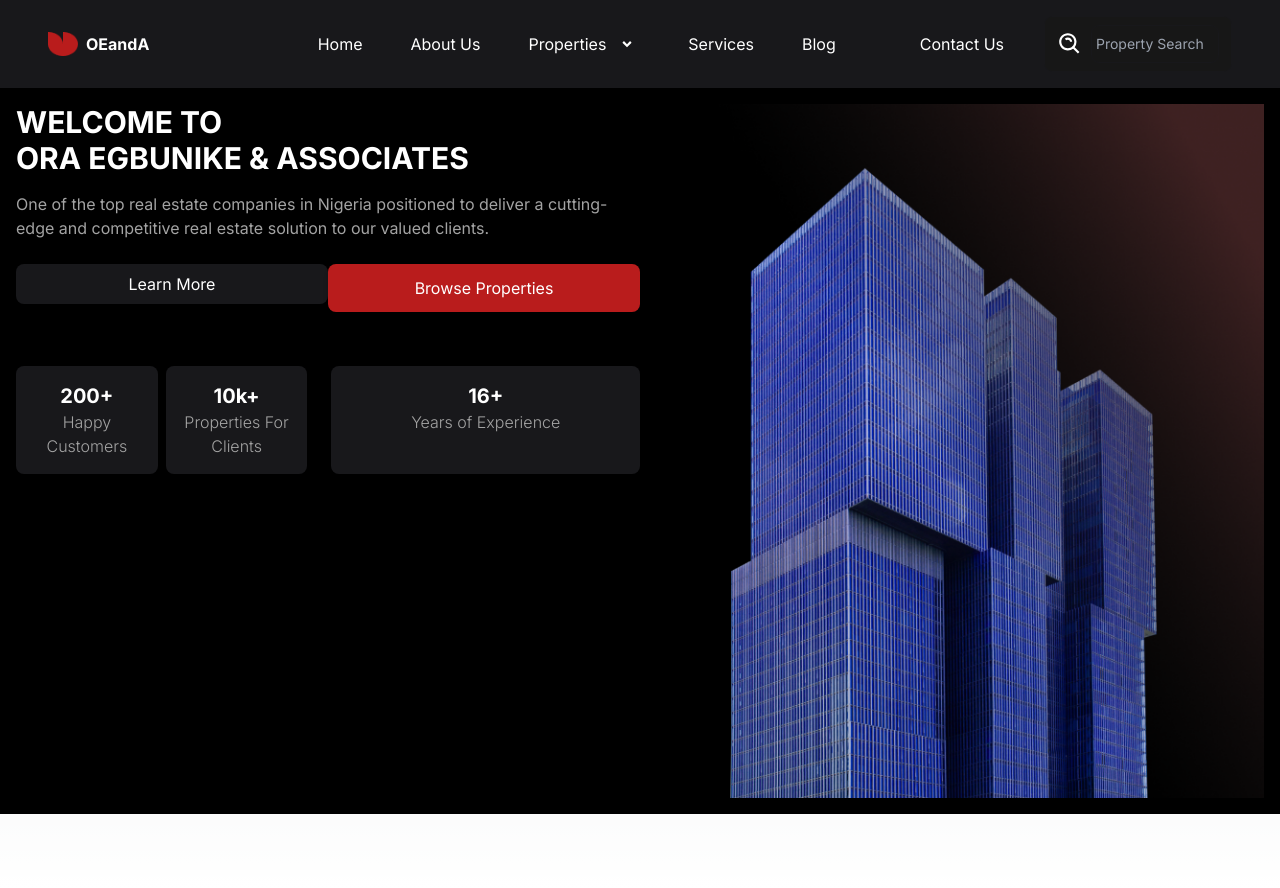
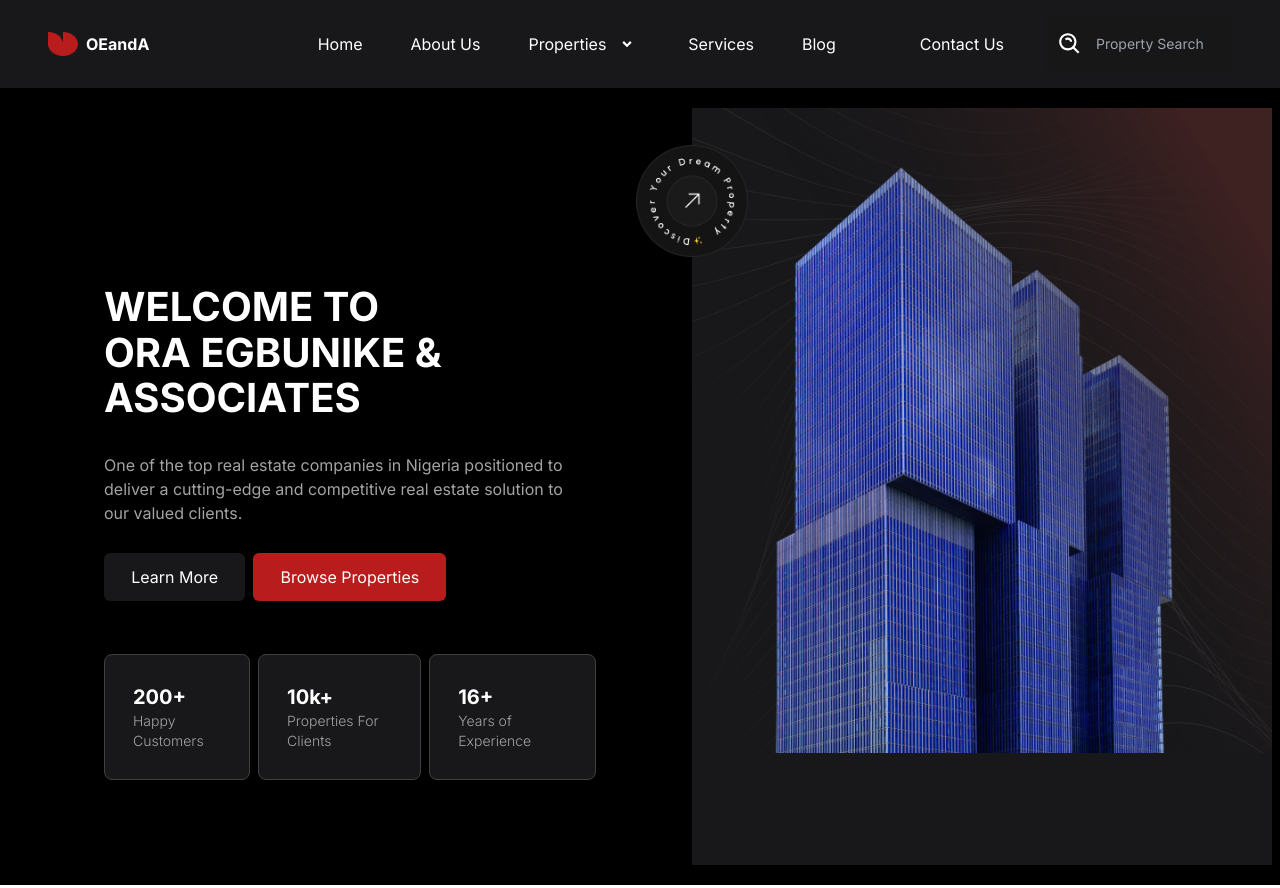
Before and after one commit to Mplanner12/OEandA-RealEstate, a Next.js app: page / in a window 1280 px wide. Built offline with nearby package versions, Linux system fonts and the light colour scheme.

Commit message:
hero Desktop

```diff
--- a/src/app/Components/Header.tsx
+++ b/src/app/Components/Header.tsx
@@ -33,21 +33,7 @@ const Header: React.FC = () => {
           <span className="font-bold">OEandA</span>
         </div>
         <button onClick={toggleMenu} className="text-white">
-          {/* <svg
-            xmlns="http://www.w3.org/2000/svg"
-            className="h-6 w-6"
-            fill="none"
-            viewBox="0 0 24 24"
-            stroke="currentColor"
-            strokeWidth={2}
-          >
-            <path
-              strokeLinecap="round"
-              strokeLinejoin="round"
-              d="M4 6h16M4 12h16m-7 6h7"
-            />
-          </svg> */}
-          <HiMiniBars3BottomRight />
+          <HiMiniBars3BottomRight size={23} />
         </button>
       </div>
 
--- a/src/app/Components/Hero.tsx
+++ b/src/app/Components/Hero.tsx
@@ -4,74 +4,91 @@ import React from "react";
 
 const Hero: React.FC = () => {
   return (
-    <div className="bg-black text-white p-6 sm:p-4 flex flex-col md:flex-row-reverse items-center sm:items-start justify-between">
+    <div className="lg:w-full bg-black text-white md:p-5 xl:px-2 p-4 md:pr-0 flex flex-col md:flex-row-reverse items-center sm:items-start justify-between">
       {/* <!-- Image --> */}
-      <div className="hidden lg:flex w-full h-full justify-center">
-        <img
-          src="/building.png"
-          alt="Building Image"
-          className="max-w-full h-full object-cover object-center"
-        />
+      <div className="bg-zinc-900 w-full h-full lg:flex lg:flex-col hidden justify-center">
+        <div className="bg-[url('/gradientbg.png')] bg-cover hidden lg:flex w-full h-full justify-center">
+          <img
+            src="/building.png"
+            alt="Building Image"
+            className="w-full h-full object-cover object-center"
+          />
+        </div>
+        <div className="hidden lg:flex w-full md:w-fit h-full z-20 relative lg:top-[-34rem] xl:top-[-38rem] 2xl:top-[-46rem] left-[-3.5rem]">
+          <Image
+            width={200}
+            height={100}
+            src="/circleContainer.png"
+            alt="Circle Container"
+            className="w-[7rem] h-fit object-cover object-center"
+          />
+        </div>
       </div>
       <div className="w-full h-full flex-col lg:hidden justify-center">
-        <div className="w-full h-full">
+        <div className="bg-[url('/gradientbg.png')] w-full h-full">
           <Image
             width={300}
             height={300}
             src="/buildingsm.png"
             alt="Building Image"
-            className="w-full h-full object-cover object-center"
+            className="bg-zinc-900 w-full h-full object-cover object-center"
           />
         </div>
-        <div className="w-full h-full z-20 relative top-[-2.75rem] left-[0.5rem]">
+        <div className="w-full h-full z-20 relative top-[-3.25rem] left-[0rem]">
           <Image
             width={100}
             height={100}
             src="/circleContainer.png"
             alt="Circle Container"
-            className="w-fit h-fit object-cover object-center"
+            className="w-[7.5rem] h-fit object-cover object-center"
           />
         </div>
       </div>
       {/* <!-- Text Content --> */}
-      <div className="w-full h-full flex-col justify-center items-center mt-[-1rem] lg:mt-0">
-        <div className="flex flex-col sm:mb-6 sm:w-full">
-          <h1 className="text-4xl sm:text-3xl font-bold mb-4">
+      <div className="w-full h-full flex-col md:px-[3rem] lg:px-[4.5rem] xl:px-[6rem] md:pt-[11rem] justify-center items-center mt-[-1rem] lg:mt-0">
+        <div className="flex flex-col mb-6 mt-[-0.35rem] md:mt-0 w-full">
+          <h1 className="md:text-[2.5rem] leading-[2.85rem] text-3xl font-bold mb-4 md:mb-3 w-[20rem] md:w-[30rem]">
             WELCOME TO <br /> ORA EGBUNIKE & ASSOCIATES
           </h1>
-          <p className="md:text-base text-[0.9rem] mb-6 text-neutral-400">
+          <p className="md:text-base text-[0.9rem] mb-6 md:mt-[1.25rem] md:mb-[1.75rem] text-neutral-400 md:w-[30rem]">
             One of the top real estate companies in Nigeria positioned to
             deliver a cutting-edge and competitive real estate solution to our
             valued clients.
           </p>
-          <div className="flex md:flex-row w-full h-full flex-col mb-[1.85rem] gap-y-[0.75rem]">
-            <button className="bg-zinc-900 shadow-md text-white py-2 px-4 rounded-lg w-full sm:mb-2">
+          <div className="flex md:flex-row w-full md:w-fit md:gap-x-[0.5rem] h-full flex-col mb-[1.85rem] gap-y-[0.75rem]">
+            <button className="md:w-fit bg-zinc-900 shadow-md text-white py-4 px-6 rounded-md w-full md:px-[1.7rem] md:py-[0.75rem] ">
               Learn More
             </button>
-            <button className="bg-red-700 text-white shadow-md py-2 px-4 rounded-lg w-full">
+            <button className="md:w-fit bg-red-700 text-white shadow-md py-4 px-6 md:px-[1.7rem] md:py-[0.75rem] rounded-md w-full">
               Browse Properties
             </button>
           </div>
         </div>
         {/* <!-- Statistics Content --> */}
-        <div className="flex flex-col md:flex-row gap-y-2 md:gap-x-6 gap-x-0 text-center w-full justify-between">
-          <div className="w-full h-full flex justify-between gap-[0.5rem]">
-            <div className="w-full shadow-md bg-zinc-900 p-[1rem] rounded-lg">
-              <p className="text-2xl sm:text-xl font-bold">200+</p>
-              <p className="md:text-base font-light text-sm text-neutral-400">
+        <div className="flex flex-col md:flex-row gap-y-2 md:gap-x-2 gap-x-0 text-center w-full justify-between md:justify-start">
+          <div className="w-full md:w-fit h-full flex justify-between gap-[0.5rem] md:gap-y-0">
+            <div className="w-full md:w-fit shadow-md bg-zinc-900 p-[1.75rem] rounded-lg border-[0.25px] border-neutral-700">
+              <p className="text-2xl text-center md:text-start sm:text-xl font-bold">
+                200+
+              </p>
+              <p className="md:text-sm w-full text-center md:text-start font-light text-sm text-neutral-400">
                 Happy Customers
               </p>
             </div>
-            <div className="w-full shadow-md bg-zinc-900 p-[1rem] rounded-lg">
-              <p className="text-2xl sm:text-xl font-bold">10k+</p>
-              <p className="md:text-base font-light text-sm text-neutral-400">
+            <div className="w-full md:w-fit shadow-md bg-zinc-900 p-[1.75rem] rounded-lg border-[0.25px] border-neutral-700">
+              <p className="text-2xl text-center md:text-start sm:text-xl font-bold">
+                10k+
+              </p>
+              <p className="md:text-sm w-full text-center md:text-start font-light text-sm text-neutral-400">
                 Properties For Clients
               </p>
             </div>
           </div>
-          <div className="w-full shadow-md bg-zinc-900 p-[1rem] rounded-lg">
-            <p className="text-2xl sm:text-xl font-bold">16+</p>
-            <p className="md:text-base font-light text-sm text-neutral-400">
+          <div className="w-full md:w-fit shadow-md bg-zinc-900 p-[1.75rem] rounded-lg border-[0.25px] border-neutral-700">
+            <p className="text-2xl text-center md:text-start sm:text-xl font-bold">
+              16+
+            </p>
+            <p className="md:text-sm w-full text-center md:text-start font-light text-sm text-neutral-400">
               Years of Experience
             </p>
           </div>
--- a/src/app/globals.css
+++ b/src/app/globals.css
@@ -1,6 +1,8 @@
 @tailwind base;
 @tailwind components;
 @tailwind utilities;
+
+@import url("https://fonts.googleapis.com/css2?family=Urbanist:wght@500;700&display=swap");
 
 :root {
   --foreground-rgb: 0, 0, 0;
--- a/src/app/page.tsx
+++ b/src/app/page.tsx
@@ -3,7 +3,7 @@ import Hero from "./Components/Hero";
 
 export default function Home() {
   return (
-    <main className="flex min-h-screen flex-col items-center justify-between">
+    <main className="w-full flex min-h-screen flex-col items-center justify-between">
       <Hero />
     </main>
   );
```
Also changed, not shown: public/gradientbg.png (added).
